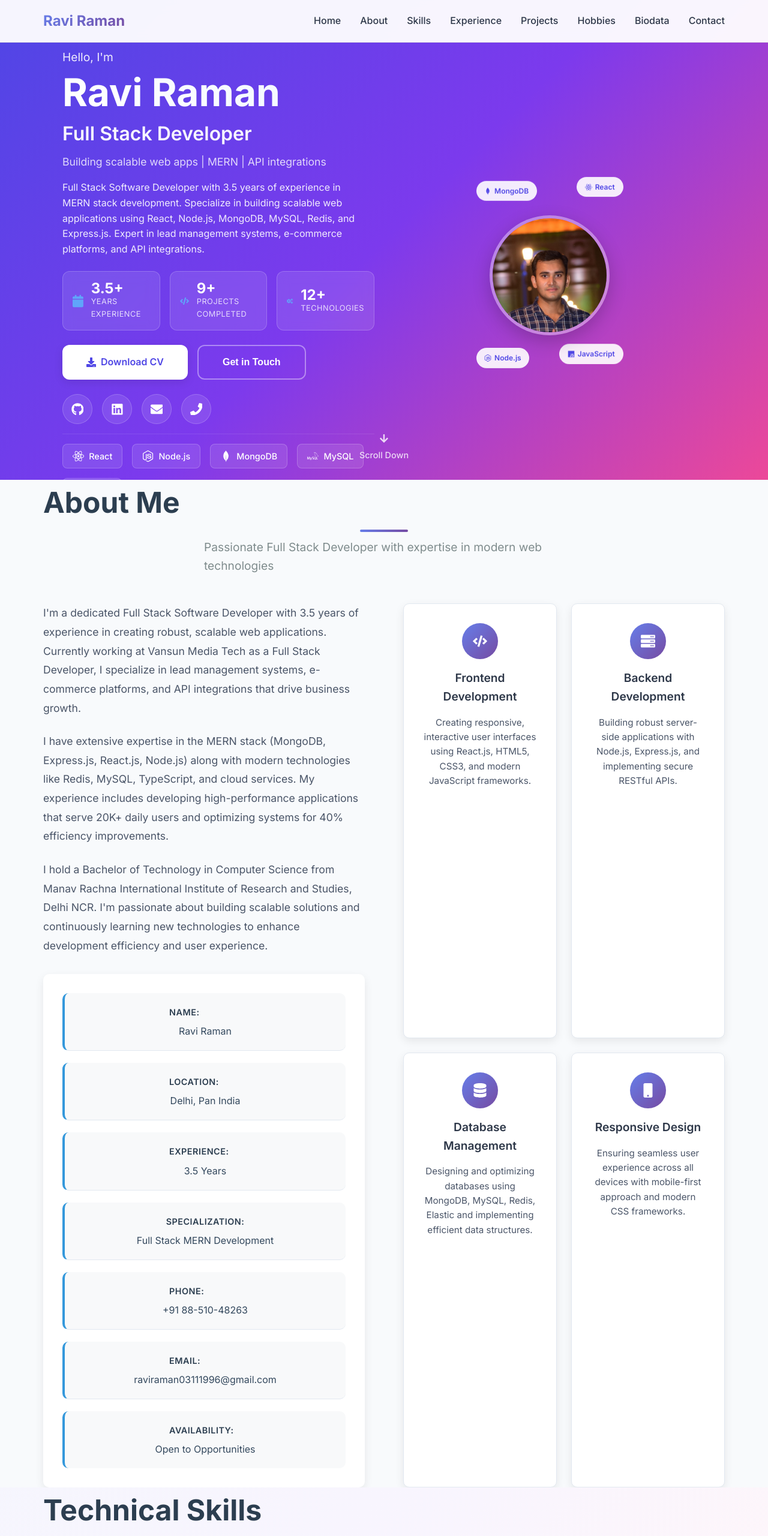
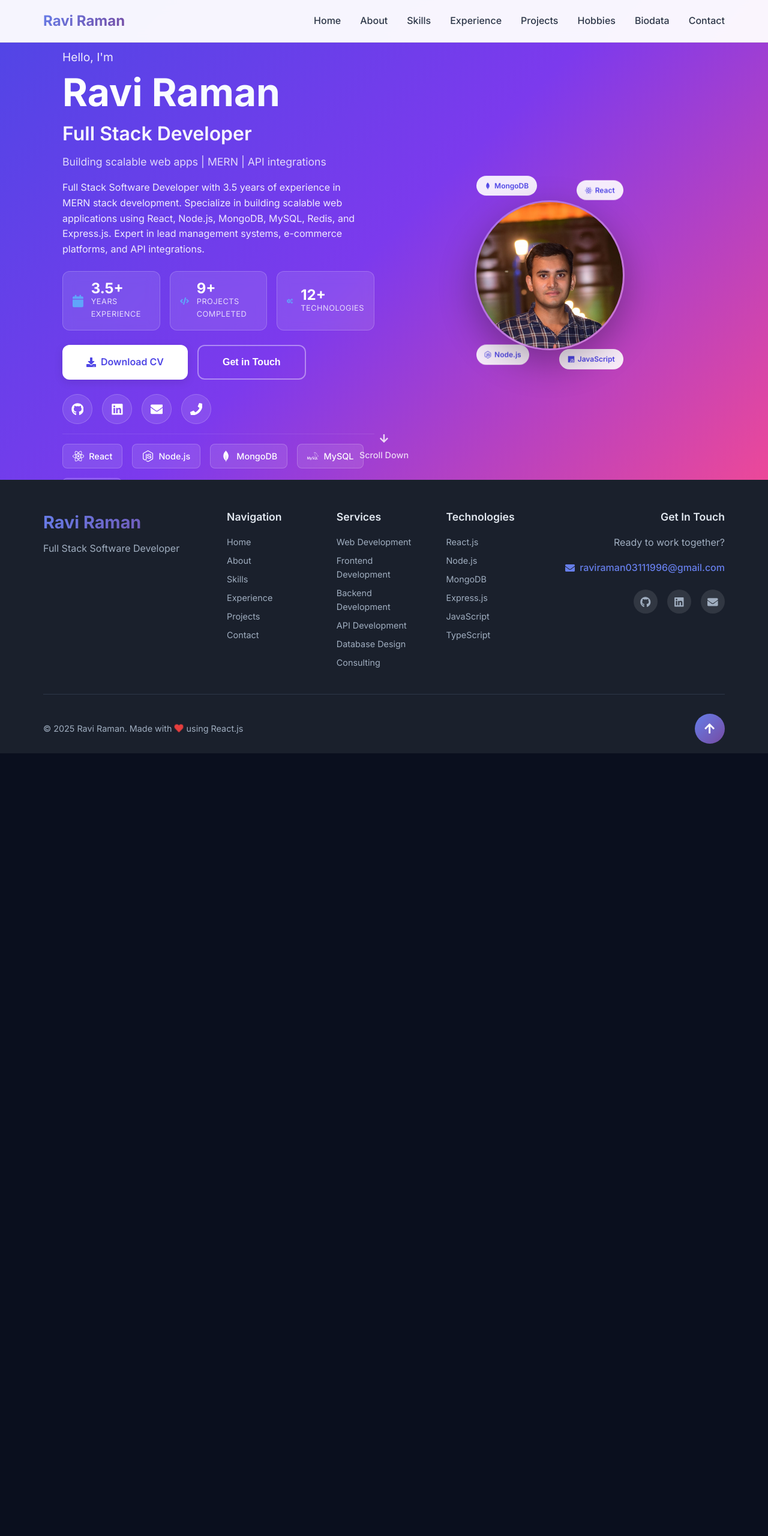
Before and after one commit to raviramanQ/myPortfolioRRaman, a React (Create React App) app: page / in a window 1280 px wide. Shown: the top 2561 px of the page at 60% size. After the commit the page ends 1256 px from the top, so only its background shows below. Built offline with nearby package versions, Linux system fonts and the light colour scheme; the HTML template or start-up script is replaced by a standard one.

Commit message:
feat: add React Router v6 page-based routing

```diff
--- a/src/App.js
+++ b/src/App.js
@@ -1,30 +1,30 @@
 import React from 'react';
+import { BrowserRouter, Routes, Route, Navigate } from 'react-router-dom';
 import './App.css';
-import Header from './components/Header/Header';
-import Hero from './components/Hero/Hero';
+import Navbar from './components/Header/Header';
+import Footer from './components/Footer/Footer';
+import Home from './components/Hero/Hero';
 import About from './components/About/About';
 import Skills from './components/Skills/Skills';
 import Projects from './components/Projects/Projects';
 import Experience from './components/Experience/Experience';
-import Hobbies from './components/Hobbies/Hobbies';
-import Biodata from './components/Biodata/Biodata';
 import Contact from './components/Contact/Contact';
-import Footer from './components/Footer/Footer';
 
 function App() {
   return (
-    <div className="App">
-      <Header />
-      <Hero />
-      <About />
-      <Skills />
-      <Experience />
-      <Projects />
-      <Hobbies />
-      <Biodata />
-      <Contact />
+    <BrowserRouter>
+      <Navbar />
+      <Routes>
+        <Route path="/" element={<Home />} />
+        <Route path="/about" element={<About />} />
+        <Route path="/skills" element={<Skills />} />
+        <Route path="/projects" element={<Projects />} />
+        <Route path="/experience" element={<Experience />} />
+        <Route path="/contact" element={<Contact />} />
+        <Route path="*" element={<Navigate to="/" replace />} />
+      </Routes>
       <Footer />
-    </div>
+    </BrowserRouter>
   );
 }
 
```
